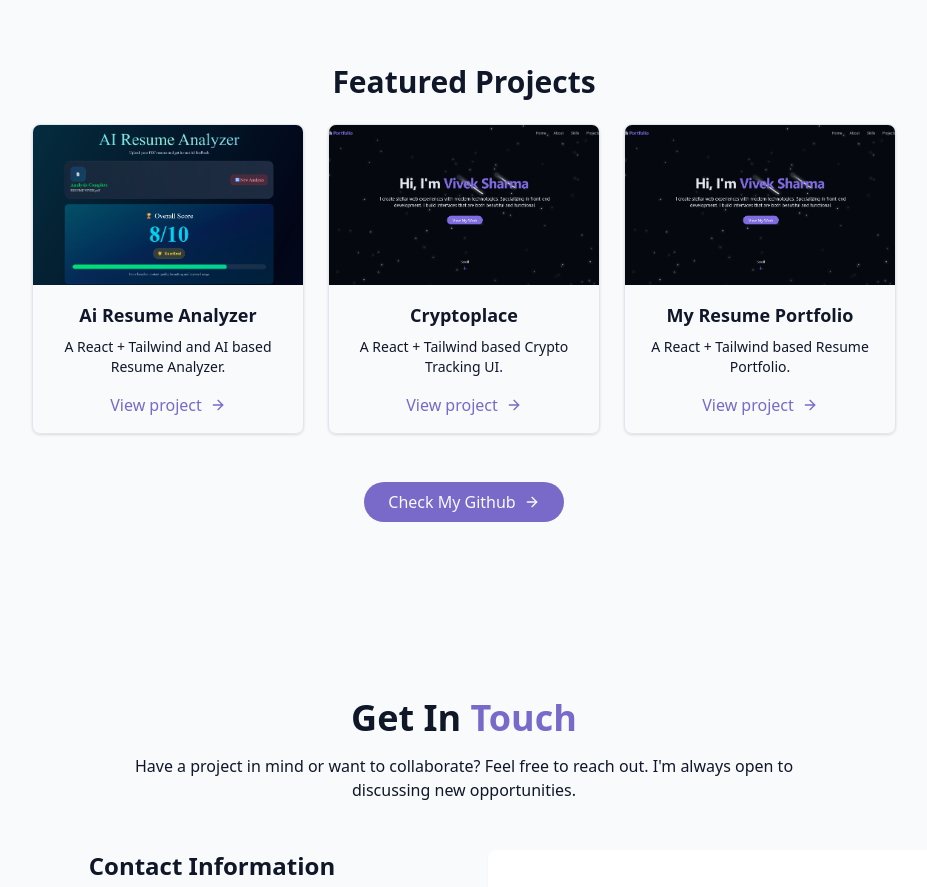
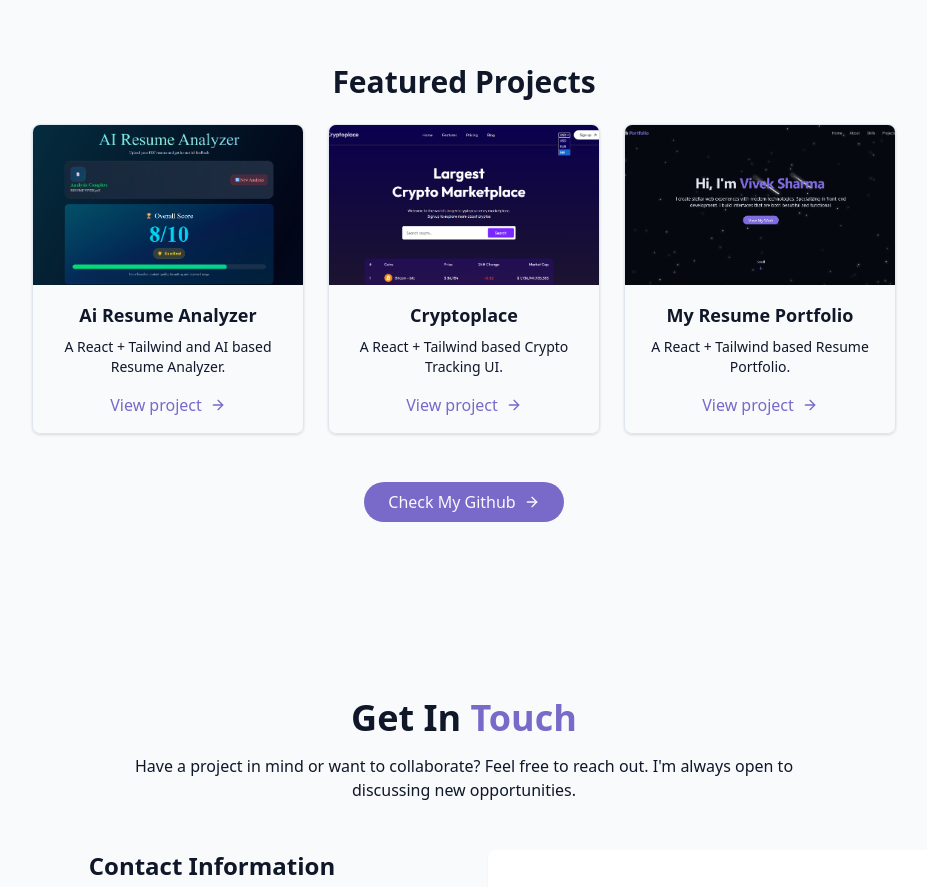
Before and after one commit to viveksharma898777-cmd/Resume-Portfolio, a React (Vite) app: page / in a window 1280 px wide. Shown: the part 2740-3627 px from the top of the page, without its empty margins (176-1103 px from the left). Built offline with nearby package versions, Linux system fonts and the light colour scheme.

Commit message:
Update ProjectsSection.jsx

```diff
--- a/src/components/ProjectsSection.jsx
+++ b/src/components/ProjectsSection.jsx
@@ -13,7 +13,7 @@ const projects = [
   {
     title: "Cryptoplace",
     description: "A React + Tailwind based Crypto Tracking UI.",
-    image: "/projects/Resume.png",
+    image: "/projects/Cryptoplace.png",
     link: "#"
   },
   {
```
